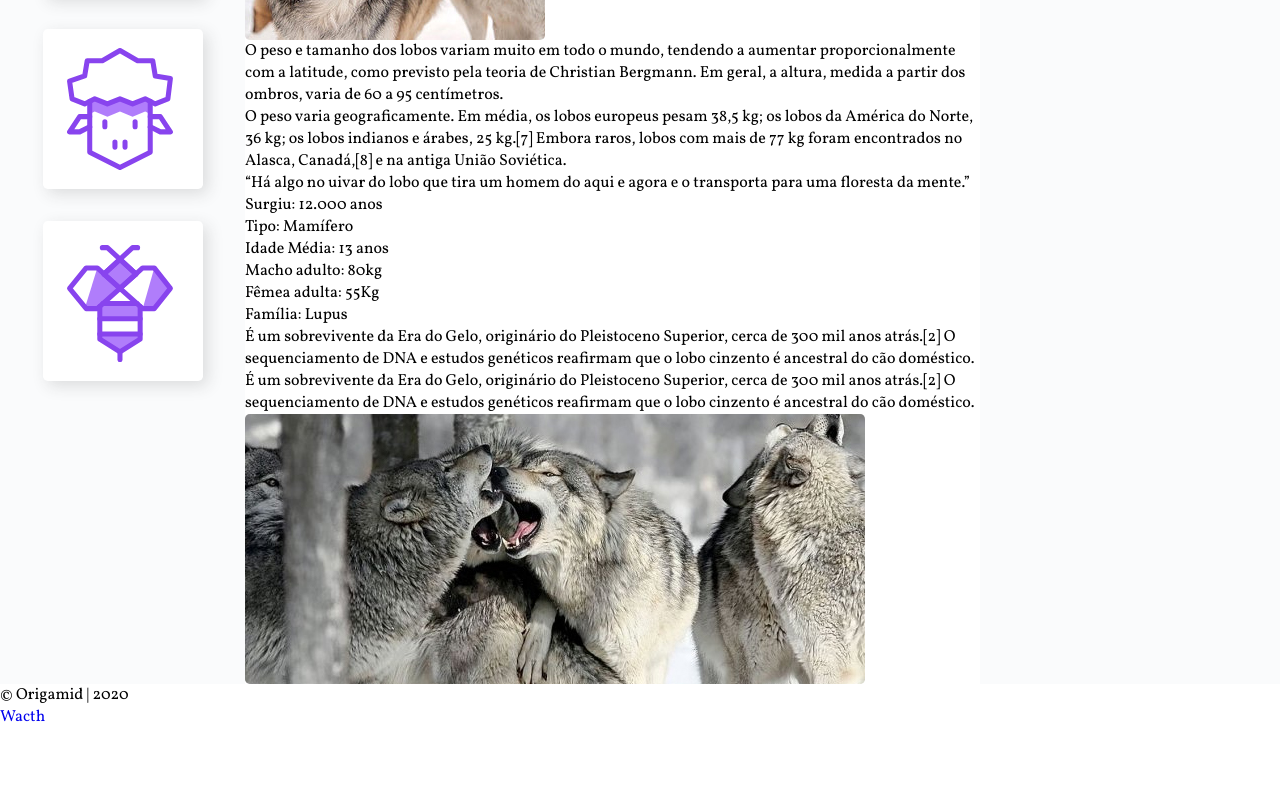
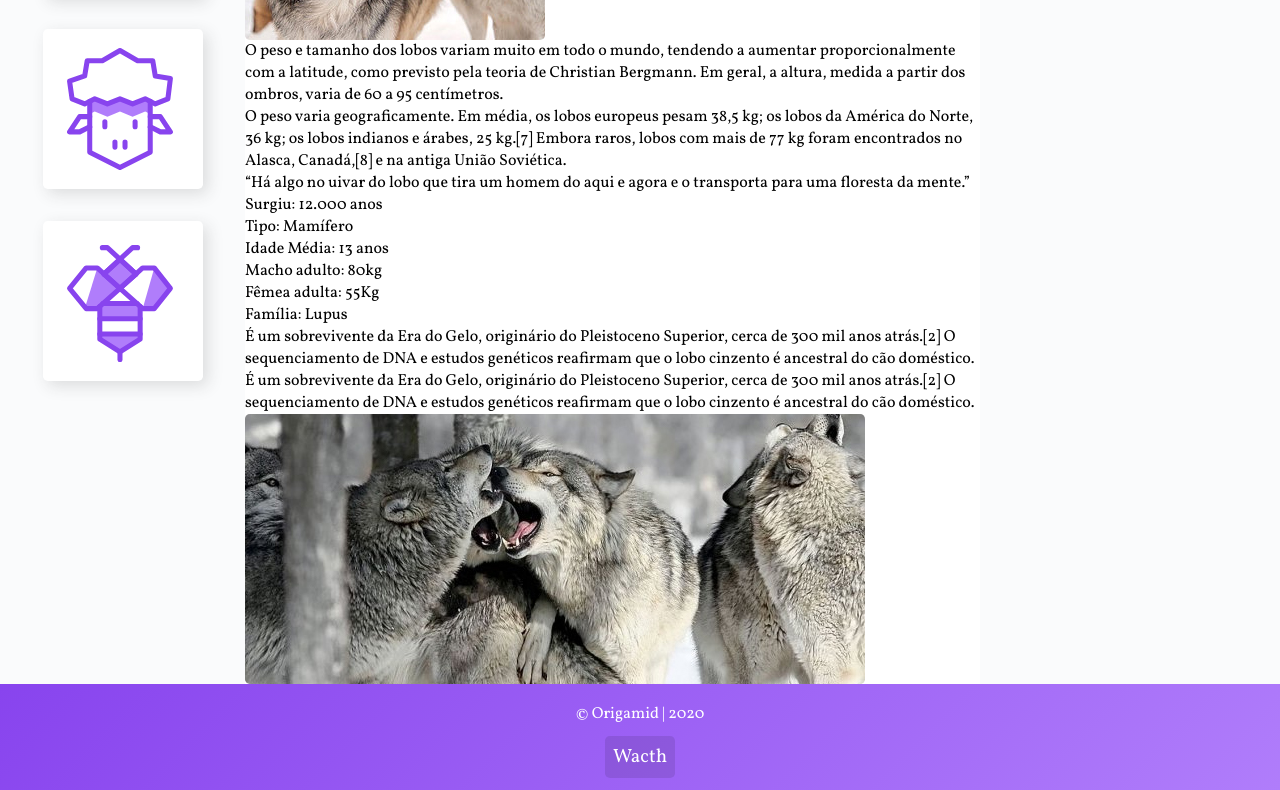
Before and after one commit to IvanConsalter/CSS_Grid_Course, a plain HTML site: page index.html in a window 1280 px wide. Shown: the part 877-1667 px from the top of the page. Before the commit the page ends 1605 px from the top, so only its background shows below. Drawn offline with Linux system fonts and the light colour scheme.

Commit message:
added footer style

```diff
--- a/css/style.css
+++ b/css/style.css
@@ -104,3 +104,29 @@ header nav a:hover {
     padding: 2rem;
     gap: 2rem;
 }
+
+/* Footer */
+footer {
+    grid-area: footer;
+    background: linear-gradient(135deg, #8844ee, #b07dfb);
+}
+
+footer p {
+    color: #fff;
+    text-align: center;
+    margin: 1.2rem auto;
+}
+
+footer a {
+    padding: 0.5rem;
+    color: #fff;
+    font-size: 1.2rem;
+    background-color: rgba(0, 0, 0, 0.1);
+    border-radius: 0.3rem;
+    transition: 0.3s;
+
+}
+
+footer a:hover {
+    background-color: rgba(0, 0, 0, 0.5);
+}
```
